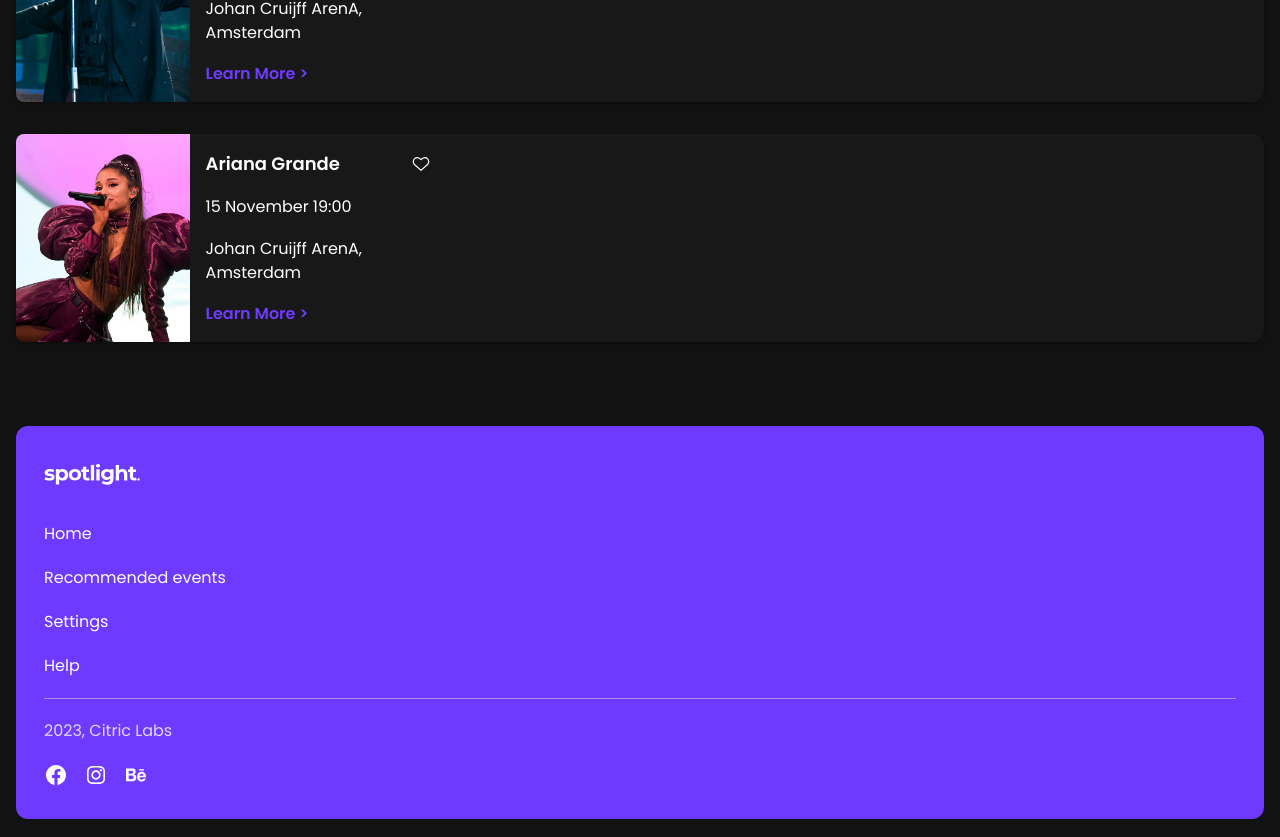
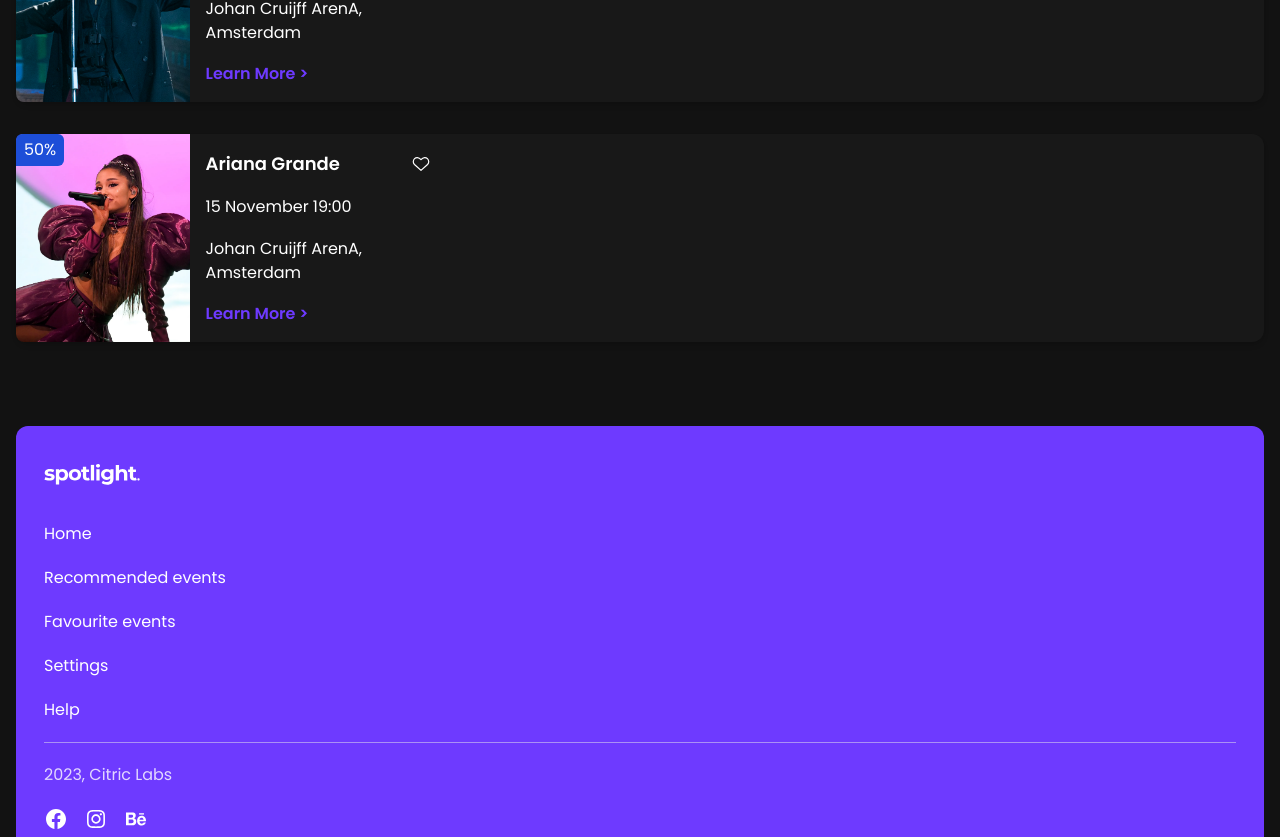
Before and after one commit to SpotifyXTickets/Spotlight-front-end, a Next.js app: page /recommendations in a window 1280 px wide. Shown: the part 1360-2197 px from the top of the page. Built offline with nearby package versions, Linux system fonts and the light colour scheme.

Commit message:
Added events percentages, favourite events page
Also did some minor improvements and fixes

```diff
--- a/src/app/globals.scss
+++ b/src/app/globals.scss
@@ -7,5 +7,5 @@
 body {
   @apply font-poppins;
   margin: 0;
-  background-color: #fbf9f9;
+  // background-color: #fbf9f9;
 }
--- a/src/components/EventCard.tsx
+++ b/src/components/EventCard.tsx
@@ -12,6 +12,7 @@
     id: number;
     artist: string;
     artistImage: any;
+    percentage: number;
     date: string;
     location: string;
   };
@@ -22,11 +23,20 @@
 
   return (
     <div className="event-card">
-      <Image
-        className="event-card__image"
-        src={props.data.artistImage}
-        alt="Artist Image"
-      />
+      <div>
+        <div
+          className={`event-card__percentage ${
+            props.data.percentage > 60 ? "bg-percentage_green" : "bg-blue-700"
+          }`}
+        >
+          {props.data.percentage}%
+        </div>
+        <Image
+          className="event-card__image"
+          src={props.data.artistImage}
+          alt="Artist Image"
+        />
+      </div>
       <div className="event-card__info">
         <div className="event-card__title">
           <h3>{props.data.artist}</h3>
--- a/src/components/EventsSection.tsx
+++ b/src/components/EventsSection.tsx
@@ -10,6 +10,7 @@
     id: 1,
     artist: "Beyonce",
     artistImage: Beyonce,
+    percentage: 90,
     date: "15 November 19:00",
     location: "Johan Cruijff ArenA, Amsterdam",
   },
@@ -17,6 +18,7 @@
     id: 2,
     artist: "The Weeknd",
     artistImage: TheWeeknd,
+    percentage: 76,
     date: "15 November 19:00",
     location: "Johan Cruijff ArenA, Amsterdam",
   },
@@ -24,6 +26,7 @@
     id: 3,
     artist: "Ariana Grande",
     artistImage: ArianaGrande,
+    percentage: 50,
     date: "15 November 19:00",
     location: "Johan Cruijff ArenA, Amsterdam",
   },
--- a/src/components/Footer.tsx
+++ b/src/components/Footer.tsx
@@ -11,8 +11,9 @@
 const footerItems = [
   { id: 1, title: "Home", link: "/home-page" },
   { id: 2, title: "Recommended events", link: "/recommendations" },
-  { id: 3, title: "Settings" },
-  { id: 4, title: "Help" },
+  { id: 3, title: "Favourite events" },
+  { id: 4, title: "Settings" },
+  { id: 5, title: "Help" },
 ];
 
 export default function Footer() {
--- a/src/components/HamburgerMenu.tsx
+++ b/src/components/HamburgerMenu.tsx
@@ -20,9 +20,11 @@
 
 const navItems = [
   { id: 1, title: "Home", link: "/home-page" },
-  { id: 2, title: "Recommended events", link: "/recommendations" },
-  { id: 3, title: "Settings" },
-  { id: 4, title: "Help" },
+  { id: 2, title: "Recommended Events", link: "/recommendations" },
+  { id: 3, title: "Recommended Artists" },
+  { id: 4, title: "Favourite Events" },
+  { id: 5, title: "Settings" },
+  { id: 6, title: "Help" },
 ];
 
 export default function HamburgerMenu() {
--- a/src/components/PlaylistSection.tsx
+++ b/src/components/PlaylistSection.tsx
@@ -10,7 +10,7 @@
 const playlists = [
   {
     id: 1,
-    title: "Indie Rock",
+    title: "Testing a longer title in order not to break",
     playlistImage: IndieRock,
     isChecked: false,
   },
@@ -63,7 +63,9 @@
               type="checkbox"
               value={item.title}
             />
-            <label>{item.title}</label>
+            <label className="playlist-section__playlist-title">
+              {item.title}
+            </label>
           </div>
         </div>
       ))}
--- a/src/pages/artist-page.tsx
+++ b/src/pages/artist-page.tsx
@@ -20,8 +20,10 @@
 const data = [
   {
     id: 1,
-    date: "15 November 2023, Wed",
-    time: "19:00",
+    startDate: "15 November 2023, Wed",
+    startTime: "19:00",
+    endDate: "15 November 2023, Thu",
+    endTime: "00:00",
     location: "Johan Cruijff ArenA, Amsterdam",
     price: "From €200",
   },
@@ -59,11 +61,18 @@
 
             {data.map((item) => (
               <>
-                <div className="artist-page__info-section-event-info">
+                <div className="flex items-start gap-3">
                   <Image src={DateIcon} alt="Date icon" />
-                  <span>
-                    {item.date} {item.time}
-                  </span>
+                  <div className="artist-page__info-section-event-info flex-col -mt-0.5">
+                    <span>
+                      <span className="font-medium">Start:</span>{" "}
+                      {item.startDate} {item.startTime}
+                    </span>
+                    <span>
+                      <span className="font-medium">End:</span> {item.endDate}{" "}
+                      {item.endTime}
+                    </span>
+                  </div>
                 </div>
                 <div className="artist-page__info-section-event-info">
                   <Image src={LocationIcon} alt="Location icon" />
@@ -102,18 +111,18 @@
             <div className="artist-page__section">
               <div className="artist-page__section-title-wrapper">
                 <h2 className="artist-page__section-title">
-                  Recommended events
+                  You might also like
                 </h2>
-                <Link
+                {/* <Link
                   className="artist-page__section-see-all"
                   href="/recommendations"
                 >
                   See All
-                </Link>
+                </Link> */}
               </div>
-              <p className="artist-page__section-subtitle">
+              {/* <p className="artist-page__section-subtitle">
                 Based on your music taste
-              </p>
+              </p> */}
             </div>
             <EventsSectionDrag />
           </section>
--- /dev/null
+++ b/src/pages/favourite-events.tsx
@@ -0,0 +1,20 @@
+import "../app/globals.scss";
+import "../styles/pages/_recommendations-selection.scss";
+
+import NavBar from "@/components/NavBar";
+import EventsSection from "@/components/EventsSection";
+import Footer from "@/components/Footer";
+
+export default function FavouriteEvents() {
+  return (
+    <section className="recommendations-section">
+      <NavBar />
+      <main className="recommendations-selection">
+        <h1 className="text-3xl text-white font-semibold">Favourite events</h1>
+        <EventsSection title="" />
+        <EventsSection title="" />
+      </main>
+      <Footer />
+    </section>
+  );
+}
--- a/src/styles/components/_event-card.scss
+++ b/src/styles/components/_event-card.scss
@@ -2,11 +2,15 @@
   @apply flex rounded-xl h-52 shadow-md bg-dark_lighter font-poppins;
 
   &__image {
-    @apply object-cover max-w-[10.85rem] rounded-l-lg;
+    @apply object-contain max-w-[10.85rem] rounded-l-lg;
   }
 
   &__info {
     @apply flex flex-col justify-between p-4 max-w-[16rem];
+  }
+
+  &__percentage {
+    @apply absolute py-1 px-2 rounded-r-md rounded-tl-md text-white;
   }
 
   &__span {
--- a/src/styles/components/_playlist-section.scss
+++ b/src/styles/components/_playlist-section.scss
@@ -16,4 +16,8 @@
   &__input {
     @apply bg-dark_lighter focus:accent-[#6e3aff] mt-0.5;
   }
+
+  &__playlist-title {
+    @apply truncate w-[8.5rem];
+  }
 }
--- a/tailwind.config.ts
+++ b/tailwind.config.ts
@@ -89,6 +89,7 @@
         grey_dark: "#3A3939",
         grey_medium: "#A7A7A7",
         grey_light: "#F0F0F0",
+        percentage_green: "#36C578",
       },
 
       spacing: {
```
